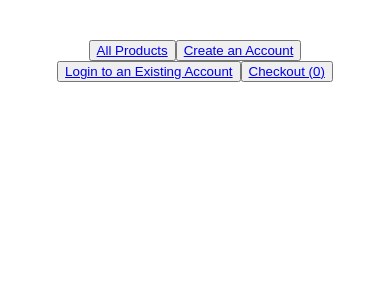
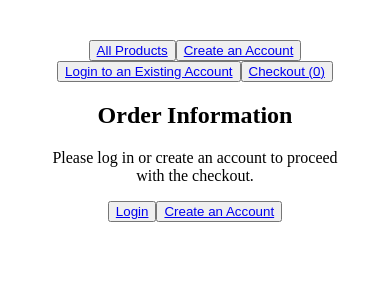
Before and after one commit to rtra96/stonecaps, a React (Vite) app: page /checkout in a window 390 px wide. Shown: the top 300 px of the page. Built offline with nearby package versions, Linux system fonts and the light colour scheme.

Commit message:
global auth under construction. checkout is now responsive to user's staate

```diff
--- a/src/components/Account.jsx
+++ b/src/components/Account.jsx
@@ -2,24 +2,23 @@ import React, { useEffect, useState } from 'react';
 
 const Account = ({ token }) => {
   const [loggedInUser, setLoggedInUser] = useState(null);
+  const [loading, setLoading] = useState(true);
+  const [error, setError] = useState(null);
 
   useEffect(() => {
-    if (token === null)
-      {
-        setLoggedInUser(null);
-        return
-      }
+    if (token === null) {
+      setLoggedInUser(null);
+      setLoading(false);
+      return;
+    }
+
     fetchUserDetails();
   }, [token]);
-
 
   const fetchUserDetails = async () => {
     if (token) {
       try {
-        // Decode the token to get user information
         const tokenData = parseJwt(token);
-
-        // Fetch user details using the obtained user ID from the token
         const response = await fetch(`https://fakestoreapi.com/users/${tokenData.sub}`, {
           headers: {
             Authorization: `Bearer ${token}`,
@@ -31,14 +30,17 @@ const Account = ({ token }) => {
           setLoggedInUser(userData);
         } else {
           console.error('Failed to fetch user information:', response.statusText);
+          setError('Failed to fetch user information. Please try again.');
         }
       } catch (error) {
         console.error('Error fetching user information:', error.message);
+        setError('An unexpected error occurred. Please try again.');
+      } finally {
+        setLoading(false);
       }
     }
   };
 
-  // Helper function to decode JWT token
   const parseJwt = (token) => {
     try {
       return JSON.parse(atob(token.split('.')[1]));
@@ -47,10 +49,16 @@ const Account = ({ token }) => {
     }
   };
 
+  if (loading) {
+    return <p>Loading user information...</p>;
+  }
+
   return (
-    <div className='account'>
+    <div className="account">
       <h2>User Account Information</h2>
-      {loggedInUser ? (
+      {error ? (
+        <p>{error}</p>
+      ) : loggedInUser ? (
         <div>
           <p>
             Name: {loggedInUser.name.firstname} {loggedInUser.name.lastname}
--- a/src/components/App.jsx
+++ b/src/components/App.jsx
@@ -9,6 +9,8 @@ import Loggedout from './Loggedout';
 import SingleProduct from './SingleProduct';
 import { CartProvider } from './CartContext';
 import Cart from './Cart';
+import { AuthProvider } from './Auth';
+import OrderInformationForm from './OrderInfo';
 
 const App = () => {
   const [token, setToken] = useState(null);
@@ -26,6 +28,7 @@ const App = () => {
   return (
     <div>
       <BrowserRouter>
+        <AuthProvider>
           <CartProvider>
             <Navbar token={token} onLogout={handleLogout} />
             <Routes>
@@ -39,8 +42,10 @@ const App = () => {
               <Route path="/logout" element={<Loggedout />} />
               <Route path="/product/:id" element={<SingleProduct />} />
               <Route path="/cart" element={<Cart />} />
+              <Route path="/checkout" element={<OrderInformationForm />} />
             </Routes>
           </CartProvider>
+        </AuthProvider>
       </BrowserRouter>
     </div>
   );
--- /dev/null
+++ b/src/components/Auth.jsx
@@ -0,0 +1,30 @@
+import React, { createContext, useContext, useState } from 'react';
+
+const AuthContext = createContext();
+
+export const AuthProvider = ({ children }) => {
+  const [user, setUser] = useState(null); // Initially, no user is authenticated
+
+  const login = (userData) => {
+    setUser(userData);
+  };
+
+  const logout = () => {
+    setUser(null);
+  };
+
+  return (
+    <AuthContext.Provider value={{ user, login, logout }}>
+      {children}
+    </AuthContext.Provider>
+  );
+};
+
+export const useAuth = () => {
+  const context = useContext(AuthContext);
+  console.log('Auth Context:', context);
+  if (!context) {
+    throw new Error('useAuth must be used within an AuthProvider');
+  }
+  return context;
+};
--- a/src/components/Cart.jsx
+++ b/src/components/Cart.jsx
@@ -1,5 +1,6 @@
 import React from 'react';
 import { useCart } from './CartContext';
+import { Link, useNavigate } from 'react-router-dom';
 
 const Cart = () => {
   const { cartItems, removeFromCart, clearCart, updateQuantity } = useCart();
@@ -7,6 +8,8 @@ const Cart = () => {
   const handleQuantityChange = (itemId, newQuantity) => {
     updateQuantity(itemId, newQuantity);
   };
+
+  const navigate = useNavigate();
 
   return (
     <div>
@@ -17,7 +20,7 @@ const Cart = () => {
         <div>
           {cartItems.map((item) => (
             <div key={item.id}>
-              <img src={item.image} alt={item.title} style={{ maxHeight: '100px', maxWidth: '150px' }}/>
+              <img src={item.image} alt={item.title} style={{ maxHeight: '100px', maxWidth: '150px' }} />
               <p>{item.title}</p>
               <p>Price: ${item.price}</p>
               <div>
@@ -34,7 +37,7 @@ const Cart = () => {
           ))}
           <br />
           <button onClick={clearCart}>Clear Cart</button>
-          <button>Checkout</button>
+          <button onClick={() => navigate('/checkout')}>Checkout</button>
         </div>
       )}
     </div>
--- a/src/components/Login.jsx
+++ b/src/components/Login.jsx
@@ -1,10 +1,23 @@
-import React, { useState } from 'react';
+import React, { useState, useEffect } from 'react';
+import { useAuth } from './Auth';
+
+// Decode JWT token
+const parseJwt = (token) => {
+  try {
+    return JSON.parse(atob(token.split('.')[1]));
+  } catch (e) {
+    return null;
+  }
+};
 
 const LoginForm = ({ setToken, onLogin }) => {
   const [formData, setFormData] = useState({
     username: '',
     password: '',
   });
+
+  const [loading, setLoading] = useState(false);
+  const { login } = useAuth();
 
   const handleChange = (e) => {
     const { name, value } = e.target;
@@ -15,6 +28,8 @@ const LoginForm = ({ setToken, onLogin }) => {
     e.preventDefault();
 
     try {
+      setLoading(true);
+
       const response = await fetch('https://fakestoreapi.com/auth/login', {
         method: 'POST',
         headers: {
@@ -32,7 +47,11 @@ const LoginForm = ({ setToken, onLogin }) => {
         console.log('Login Successful!:', json);
         const userToken = json.token;
 
-        // Store the token in the state
+        // Decode the token to get user information
+        const decodedToken = parseJwt(userToken);
+        console.log('Decoded Token:', decodedToken);
+
+        // Set the token first
         setToken(userToken);
 
         // Use the user information directly from the login response
@@ -44,16 +63,22 @@ const LoginForm = ({ setToken, onLogin }) => {
           phone: json.phone,
         };
 
-        // Store the logged-in user in the state
-        onLogin(loggedInUser);
+        // Use a setTimeout to simulate an asynchronous update
+        setTimeout(() => {
+          // Then, set the user in the context
+          login(loggedInUser);
 
+          // Additional logic or alerts if needed
           alert('Login Successful!');
+        }, 0);
       } else {
         console.error('Login failed:', response.statusText);
-        alert('Login Failed. Enter valid Username and Password');
+        alert('Login Failed. Enter a valid Username and Password.');
       }
     } catch (error) {
       console.error('Login failed:', error.message);
+    } finally {
+      setLoading(false);
     }
   };
 
@@ -83,7 +108,9 @@ const LoginForm = ({ setToken, onLogin }) => {
         </label>
         <br />
 
-        <button type="submit">Login</button>
+        <button type="submit" disabled={loading}>
+          {loading ? 'Logging in...' : 'Login'}
+        </button>
       </form>
     </div>
   );
--- /dev/null
+++ b/src/components/OrderInfo.jsx
@@ -0,0 +1,43 @@
+import React from "react";
+import { useCart } from "./CartContext";
+import { useAuth } from "./Auth";
+import { Link } from "react-router-dom";
+import LoginForm from "./Login";
+import Account from "./Account";
+
+const OrderInformationForm = () => {
+  const { user } = useAuth();
+  const { cartItems } = useCart();
+  console.log('User:', user);
+
+  // Function to handle the checkout process
+  const handleCheckout = () => {
+    // I may write something for this; however, I know this API doesn't actually have this functionality
+    console.log('Checkout logic goes here');
+  };
+
+  return (
+    <div>
+      <h2>Order Information</h2>
+      {user ? (
+        // Display user information if logged in
+        <div>
+          <p>Name: {user.name}</p>
+          <p>Email: {user.email}</p>
+          <p>Phone: {user.phone}</p>
+          {/* Add form fields for shipping, billing, and card information here */}
+          <button onClick={handleCheckout}>Place Order</button>
+        </div>
+      ) : (
+        // Prompt user to log in or create an account
+        <div>
+          <p>Please log in or create an account to proceed with the checkout.</p>
+          <button><Link to="/login">Login</Link></button>
+          <button><Link to="/register">Create an Account</Link></button>
+        </div>
+      )}
+    </div>
+  );
+};
+
+export default OrderInformationForm;
```
Lines whose indentation alone changed are shown as unchanged.
